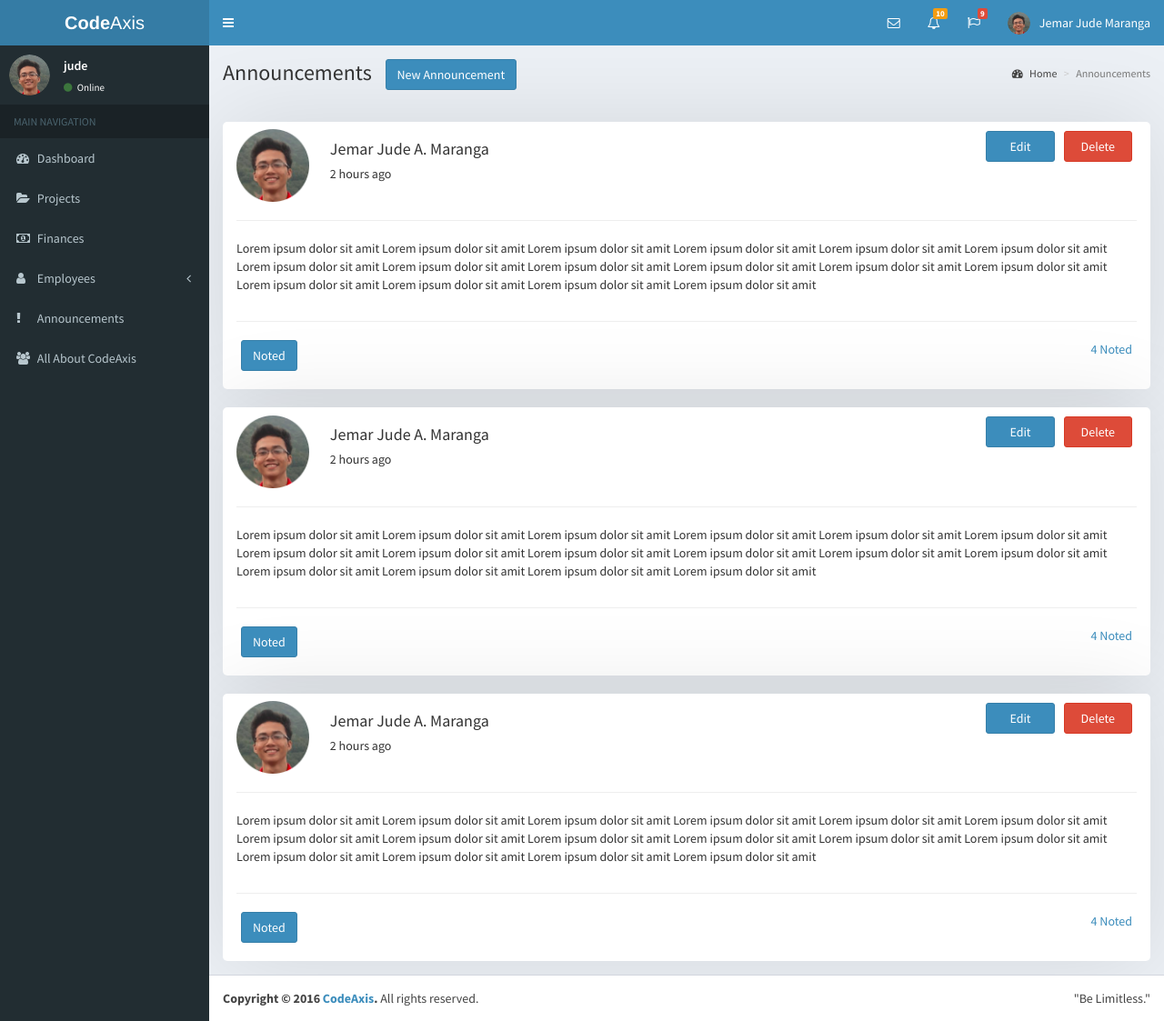
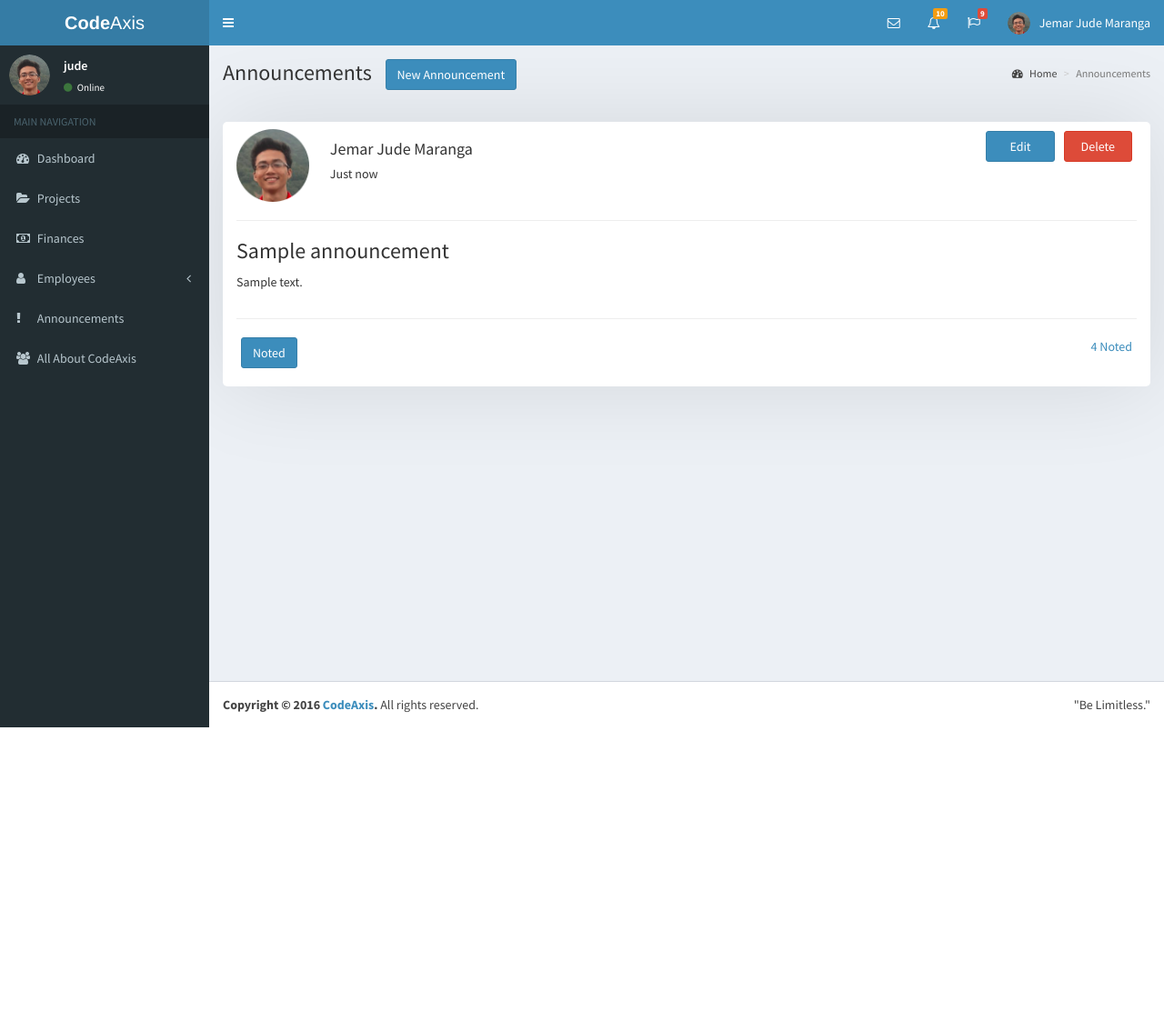
Before and after one commit to codeaxiscom/ca-management, a PHP site: page /announcement.php in a window 1280 px wide. Shown: the whole page at 91% size. After the commit the page ends 800 px from the top, so only its background shows below. Run offline with PHP 8.4, Linux system fonts and the light colour scheme; a user stored in the database is signed in; data comes from the database, SQL or seed files in the repository; tables that the repository leaves empty or names only in its code hold one stand-in row (values such as "Sample post").

Commit message:
Announcement dynamic

```diff
--- a/announcement.php
+++ b/announcement.php
@@ -5,7 +5,34 @@
 		header("Location: index.php");
 	}
 
+	if(isset($_POST['postAnnouncementBtn'])) {
+		global $connection;
+		$senderID = $_SESSION['userID'];
+		$subject = $_POST['subject'];
+		$announcement = $_POST['Message'];
+
+		$sql = "INSERT INTO announcement(UserID,Subject,Message) VALUES ($senderID,'$subject','$announcement')";
+		$success = false;
+
+		if($connection->query($sql)) {
+			$success = true;
+		}
+	}
+
+	if(isset($_POST['deleteAnnouncement'])) {
+		global $connection;
+		$annID = $_POST['deleteAnnouncement'];
+		$sql = "DELETE FROM announcement WHERE AnnouncementID = $annID";
+		$success = false;
+
+		if($connection->query($sql)) {
+			$success = true;
+		}
+	}
+
 ?>
+
+
 
 <!DOCTYPE html>
 
@@ -33,7 +60,10 @@
 		<script src="https://oss.maxcdn.com/html5shiv/3.7.3/html5shiv.min.js"></script>
 		<script src="https://oss.maxcdn.com/respond/1.4.2/respond.min.js"></script>
 		<![endif]-->
+
 	</head>
+
+
 
 	<body class="hold-transition skin-blue sidebar-mini">
 		<div class="wrapper">
@@ -48,8 +78,30 @@
 				<section class="content-header">
 					<h1>
 						Announcements
-						<button type="button" class="btn btn-primary new-announcement">New Announcement</button>
+						<button type="button" class="btn btn-primary new-announcement" data-toggle="modal" data-target="#add-announcement-modal">New Announcement</button>
 					</h1>
+						<!--------------- ADD NEW ANNOUNCEMENT MODAL ---------------->
+							<div class="modal fade" id="add-announcement-modal" role="dialog">
+								<div class="modal-dialog">
+									<div class="modal-content">
+										<div class="modal-header">
+											<button type="button" class="close" data-dismiss="modal">&times;</button>
+											<h4 class="modal-title">New Announcement</h4>
+										</div>
+										<div class="modal-body">
+											<span class="date-message">Date: <?php echo date('F d, Y'); ?></span><hr/>
+											<form action="" method="POST">
+												<input type="text" class="subject-input" name="subject" placeholder="Subject">
+												<textarea rows="10" class="textarea-input" name="Message" placeholder="Your Announcement"></textarea>
+
+										</div>
+										<div class="modal-footer">
+											<input type="submit" class="btn btn-primary send-button" name="postAnnouncementBtn" value="Post"/>
+											</form>
+										</div>
+									</div>
+								</div>
+							</div>
 					<ol class="breadcrumb">
 						<li><a href="main.php"><i class="fa fa-dashboard"></i> Home</a></li>
 						<li class="active">Announcements</li>
@@ -58,20 +110,56 @@
 
 				<!-- Main content -->
 				<section class="content">
-
-					<!-- Your Page Content Here -->
+					<?php
+						$sql = "SELECT FirstName,LastName,ProfilePicture,Subject,Message,AnnouncementID,(UNIX_TIMESTAMP(DatePosted)) AS DatePosted FROM announcement LEFT JOIN user ON user.UserID = announcement.UserID ORDER BY announcement.AnnouncementID DESC";
+						$results = $connection->query($sql);
+						date_default_timezone_set('Hongkong');
+						while($result = $results->fetch_assoc()) { ?>
+							<?php $annID = $result['AnnouncementID']; ?>
 							<div class="container announcement-container">
 								<div class="row">
 									<div class="col-md-8 announcement-heading">
-								<img src="media/profile-pictures/jude.png" class="img-responsive announcement-image">
+										<img src="<?php echo $result['ProfilePicture']; ?>" class="img-responsive announcement-image">
 										<div class="heading-text">
-									<h4>Jemar Jude A. Maranga</h4>
-									<h5>2 hours ago</h5>
+											<h4><?php echo $result["FirstName"] . " " . $result["LastName"]; ?></h4>
+											<?php
+												$timeAgo = time() - $result["DatePosted"];
+												if($timeAgo < 60) {
+													$timeAgo = "Just now";
+												} else if($timeAgo < 3600) {
+													$timeAgo = floor($timeAgo/60);
+													$timeAgo .= " min";
+													if($timeAgo > 1) {
+														$timeAgo .= "s";
+													}
+												} else if($timeAgo < 86400) {
+													$timeAgo = floor($timeAgo/3600);
+													$timeAgo .= " hr";
+													if($timeAgo > 1) {
+														$timeAgo .= "s";
+													}
+												} else if($timeAgo < 604800) {
+													$hours = floor($timeAgo / 3600);
+													$mins = floor($timeAgo / 60 % 60);
+													if($hours < 12){
+														$timeAgo = "Yesterday at" . "$hours" . ":" . "$mins" . "am";
+													} else if($hours < 13) {
+														$timeAgo = "Yesterday at" . "$hours" . ":" . "$mins" . "pm";
+													} else if($hours < 24) {
+														$hours = $hours - 12;
+														$timeAgo = "Yesterday at" . "$hours" . ":" . "$mins" . "pm";
+													}
+												} else {
+													$format = 'F d, Y h:i a';
+													$timeAgo = date($format,$result["DatePosted"]);
+												}
+											?>
+											<h5><?php echo $timeAgo ?></h5>
 										</div>
 									</div>
 									<div class="col-md-4 heading-button">
-								<button type="button" class="btn btn-danger delete-button" data-toggle="modal" data-target="#myModal">Delete</button>
-									<div id="myModal" class="modal fade" role="dialog">
+										<button type="button" class="btn btn-danger delete-button" data-toggle="modal" data-target="<?php echo '#myModal'.$annID;?>">Delete</button>
+											<div id="<?php echo 'myModal'.$annID; ?>" class="modal fade" role="dialog">
 												<div class="modal-dialog">
 													<!-- Modal content-->
 													<div class="modal-content">
@@ -83,94 +171,38 @@
 															<p>Are you sure you want to delete this announcement?</p>
 														</div>
 														<div class="modal-footer">
-													<button type="button" class="btn btn-danger" data-dismiss="modal">Yes</button>
+															<form action="" method="POST">
+																<button type="submit" class="btn btn-danger" tabindex="-1" name="deleteAnnouncement" value="<?php echo $annID; ?>" onClick='getValue()'>Yes</button>
 																<button type="button" class="btn btn-primary" data-dismiss="modal">No</button>
+															</form>
 														</div>
 													</div>
 												</div>
 											</div>
-
 										<button type="button" class="btn btn-primary edit-button">Edit</button>
 									</div>
 								</div><hr/>
 								<div class="row">
 									<div class="col-md-12">
-								<p>Lorem ipsum dolor sit amit Lorem ipsum dolor sit amit Lorem ipsum dolor sit amit Lorem ipsum dolor sit amit
-								Lorem ipsum dolor sit amit Lorem ipsum dolor sit amit Lorem ipsum dolor sit amit Lorem ipsum dolor sit amit
-								Lorem ipsum dolor sit amit Lorem ipsum dolor sit amit Lorem ipsum dolor sit amit Lorem ipsum dolor sit amit
-								Lorem ipsum dolor sit amit Lorem ipsum dolor sit amit Lorem ipsum dolor sit amit Lorem ipsum dolor sit amit</p>
+										<h3><?php echo $result["Subject"]; ?></h3>
+										<p><?php echo $result["Message"]; ?></p>
 									</div>
 								</div><hr/>
 								<div class="row">
 									<div class="col-md-12 announcement-footer">
-								<button type="button" class="btn btn-primary read-button">Noted</button>
-								<a href="#" data-toggle="tooltip" data-html="true" data-placement="bottom" title="Xavier <br/> David <br/> Jude <br/> Chris" class="read-tag">4 Noted</a>
+										<form action="" method="POST">
+											<button type="button" class="btn btn-primary read-button" name="notedBtn">Noted</button>
+											<a href="#" data-toggle="tooltip" data-html="true" data-placement="bottom" title="Xavier <br/> David <br/> Jude <br/> Chris" class="read-tag" value="4">4 Noted</a>
+										</form>
 									</div>
 								</div>
 							</div>
-					<div class="container announcement-container">
-						<div class="row">
-							<div class="col-md-8 announcement-heading">
-								<img src="media/profile-pictures/jude.png" class="img-responsive announcement-image">
-								<div class="heading-text">
-									<h4>Jemar Jude A. Maranga</h4>
-									<h5>2 hours ago</h5>
-								</div>
-							</div>
-							<div class="col-md-4 heading-button">
-								<button type="button" class="btn btn-danger delete-button">Delete</button>
-								<button type="button" class="btn btn-primary edit-button">Edit</button>
-							</div>
-						</div><hr/>
-						<div class="row">
-							<div class="col-md-12">
-								<p>Lorem ipsum dolor sit amit Lorem ipsum dolor sit amit Lorem ipsum dolor sit amit Lorem ipsum dolor sit amit
-								Lorem ipsum dolor sit amit Lorem ipsum dolor sit amit Lorem ipsum dolor sit amit Lorem ipsum dolor sit amit
-								Lorem ipsum dolor sit amit Lorem ipsum dolor sit amit Lorem ipsum dolor sit amit Lorem ipsum dolor sit amit
-								Lorem ipsum dolor sit amit Lorem ipsum dolor sit amit Lorem ipsum dolor sit amit Lorem ipsum dolor sit amit</p>
-							</div>
-						</div><hr/>
-						<div class="row">
-							<div class="col-md-12 announcement-footer">
-								<button type="button" class="btn btn-primary read-button">Noted</button>
-								<a href="#" data-toggle="tooltip" data-html="true" data-placement="bottom" title="Xavier <br/> David <br/> Jude <br/> Chris" class="read-tag">4 Noted</a>
-							</div>
-						</div>
-					</div>
-					<div class="container announcement-container">
-						<div class="row">
-							<div class="col-md-8 announcement-heading">
-								<img src="media/profile-pictures/jude.png" class="img-responsive announcement-image">
-								<div class="heading-text">
-									<h4>Jemar Jude A. Maranga</h4>
-									<h5>2 hours ago</h5>
-								</div>
-							</div>
-							<div class="col-md-4 heading-button">
-								<button type="button" class="btn btn-danger delete-button">Delete</button>
-								<button type="button" class="btn btn-primary edit-button">Edit</button>
-							</div>
-						</div><hr/>
-						<div class="row">
-							<div class="col-md-12">
-								<p>Lorem ipsum dolor sit amit Lorem ipsum dolor sit amit Lorem ipsum dolor sit amit Lorem ipsum dolor sit amit
-								Lorem ipsum dolor sit amit Lorem ipsum dolor sit amit Lorem ipsum dolor sit amit Lorem ipsum dolor sit amit
-								Lorem ipsum dolor sit amit Lorem ipsum dolor sit amit Lorem ipsum dolor sit amit Lorem ipsum dolor sit amit
-								Lorem ipsum dolor sit amit Lorem ipsum dolor sit amit Lorem ipsum dolor sit amit Lorem ipsum dolor sit amit</p>
-							</div>
-						</div><hr/>
-						<div class="row">
-							<div class="col-md-12 announcement-footer">
-								<button type="button" class="btn btn-primary read-button">Noted</button>
-								<a href="#" data-toggle="tooltip" data-html="true" data-placement="bottom" title="Xavier <br/> David <br/> Jude <br/> Chris" class="read-tag">4 Noted</a>
-							</div>
-						</div>
-					</div>
+						<?php }
+					?>
 				</section>
 				<!-- /.content -->
 			</div>
 			<!-- /.content-wrapper -->
-
 			<?php include('footer.php'); ?>
 		</div>
 		<!-- ./wrapper -->
@@ -183,7 +215,7 @@
 		<script src="bootstrap/js/bootstrap.min.js"></script>
 		<!-- AdminLTE App -->
 		<script src="includes/dist/js/app.min.js"></script>
-
+		<script src="js/announcement.js"></script>
 		<!-- Optionally, you can add Slimscroll and FastClick plugins.
 			 Both of these plugins are recommended to enhance the
 			 user experience. Slimscroll is required when using the
--- a/css/announcement.css
+++ b/css/announcement.css
@@ -45,3 +45,21 @@
 .read-tag{
 	float: right;
 }
+
+
+input.subject-input{
+	padding: 5px;
+	width: 100%;
+	margin-bottom: 12px;
+}
+
+.textarea-input{
+	width: 100%;
+	resize: none;
+	padding: 5px;
+}
+
+.col-md-12>h3{
+	margin-top:0px !important;
+
+}
--- a/employees.php
+++ b/employees.php
@@ -13,7 +13,7 @@
 		$success = false;
 
 		if($connection->query($sql)) {
-			$sucess = true;
+			$success = true;
 		}
 	}
 ?>
```
Also changed, not shown: header.php (line endings or trailing spaces). Lines whose indentation alone changed are shown as unchanged.
